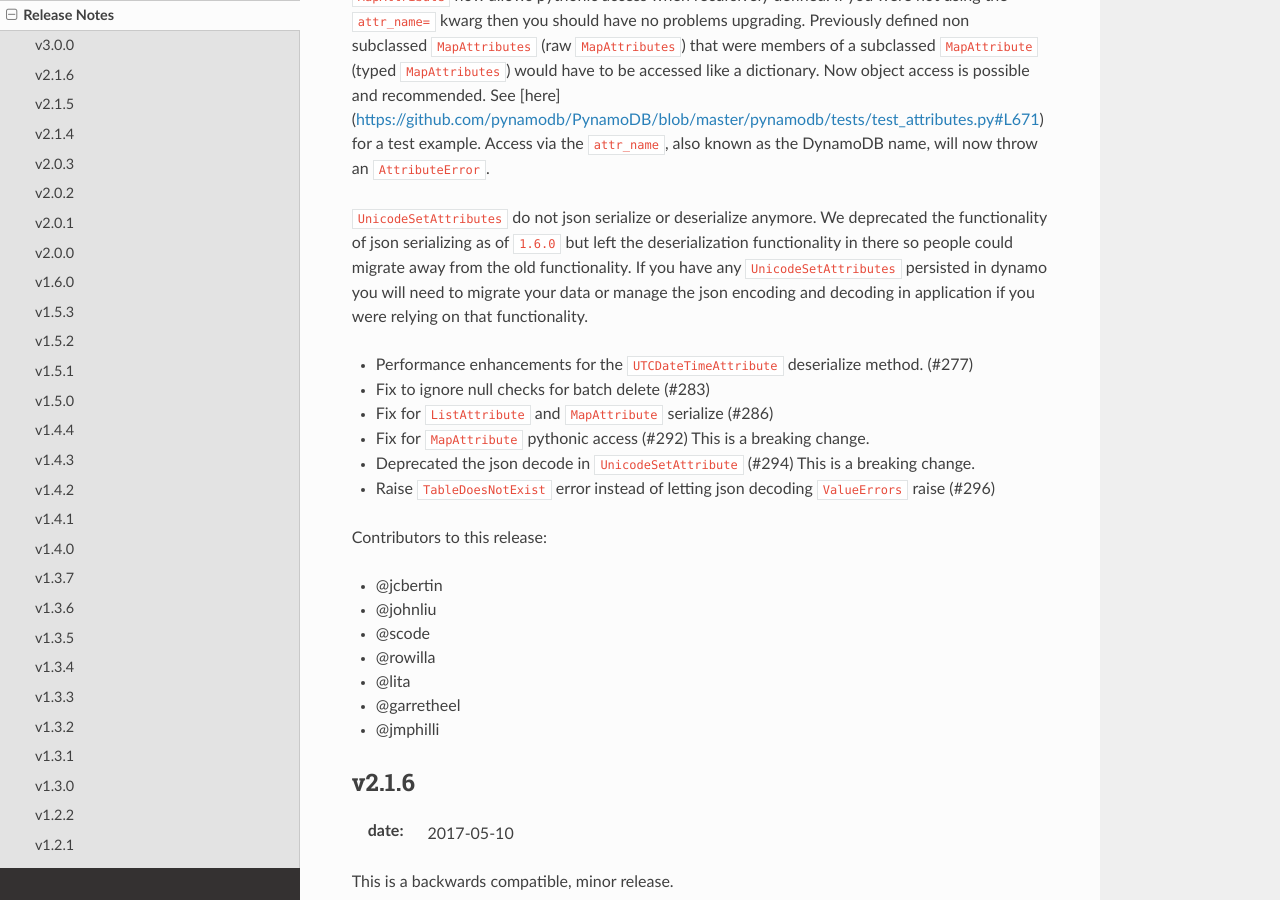
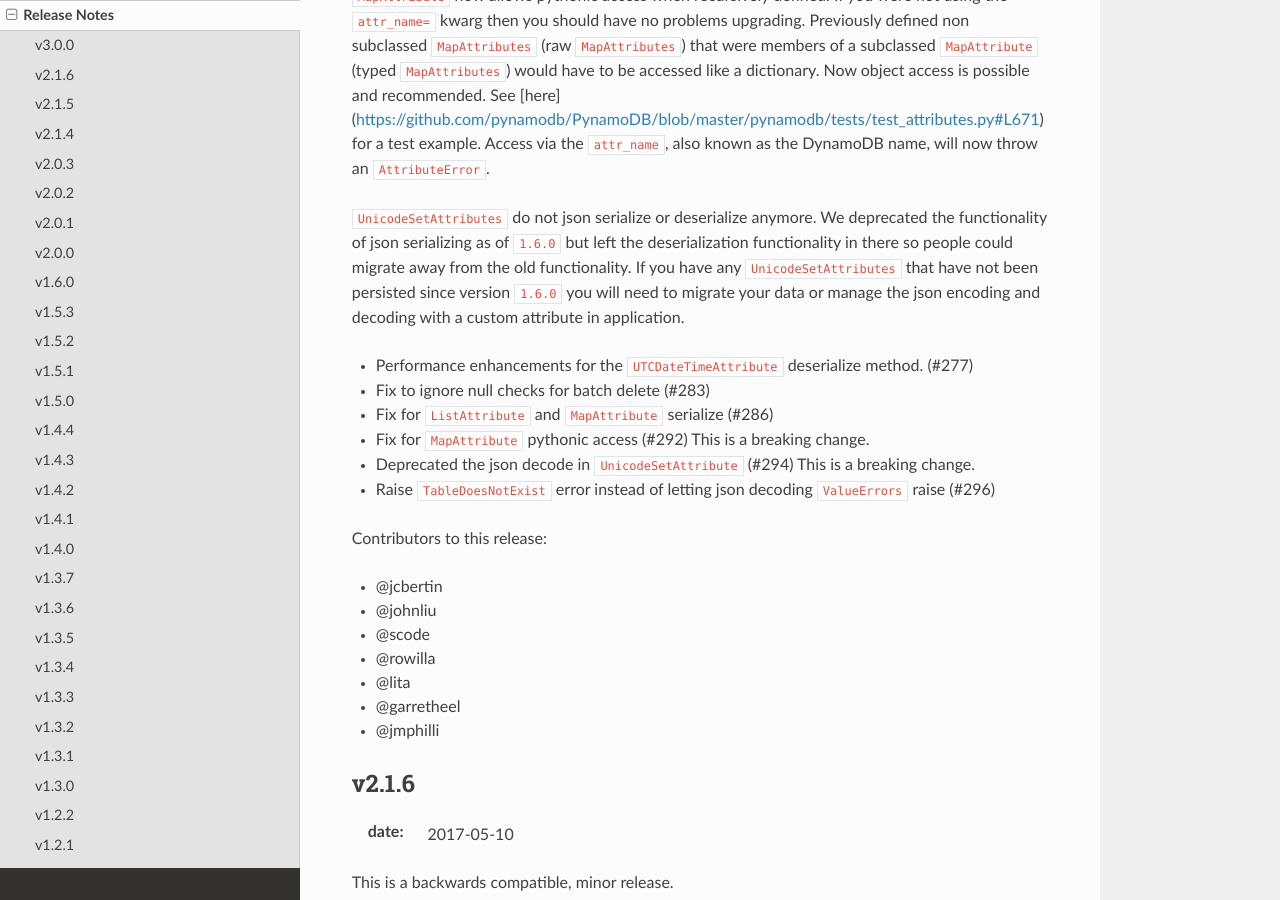
Before and after one commit to pynamodb/PynamoDB, a Sphinx documentation site: the page built from docs/release_notes.rst, in a window 1280 px wide and 900 px high, scrolled down 328 px. Built offline with Sphinx 7.4.7 and the Read the Docs theme 2.0.0, drawn with Linux system fonts in a browser that asks for light colours; pages that are not in the unit, such as notebooks, are missing from menus.

Commit message:
custom attr suggestion

```diff
--- a/docs/release_notes.rst
+++ b/docs/release_notes.rst
@@ -16,7 +16,7 @@
 
 ``UnicodeSetAttributes`` do not json serialize or deserialize anymore.
 We deprecated the functionality of json serializing as of ``1.6.0`` but left the deserialization functionality in there so people could migrate away from the old functionality.
-If you have any ``UnicodeSetAttributes`` persisted in dynamo you will need to migrate your data or manage the json encoding and decoding in application if you were relying on that functionality.
+If you have any ``UnicodeSetAttributes`` that have not been persisted since version ``1.6.0`` you will need to migrate your data or manage the json encoding and decoding with a custom attribute in application.
 
 * Performance enhancements for the ``UTCDateTimeAttribute`` deserialize method. (#277)
 * Fix to ignore null checks for batch delete (#283)
```
